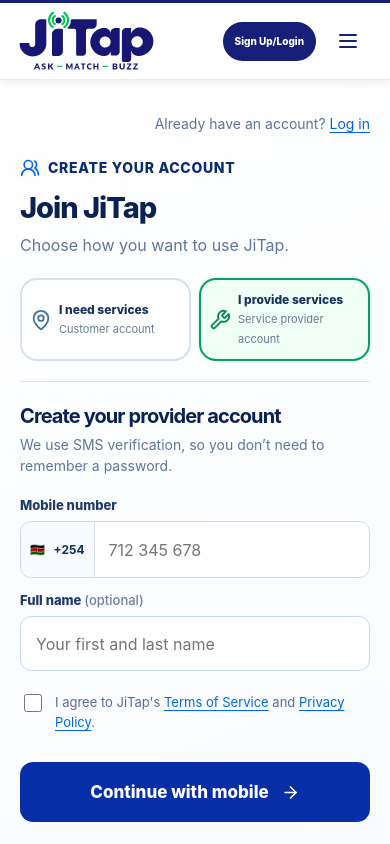
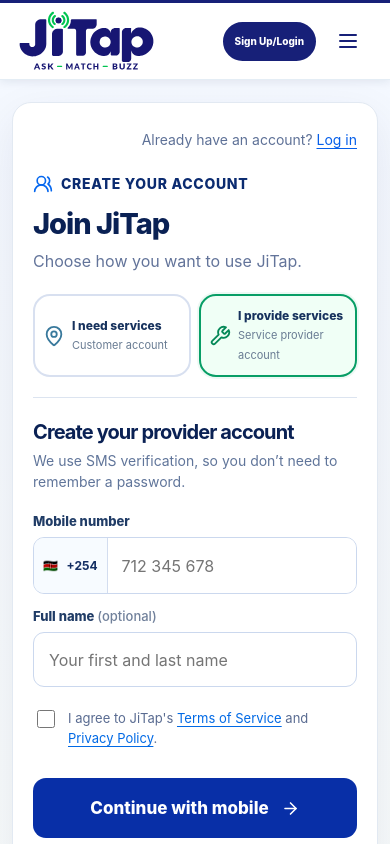
Before and after one commit to Jitap/jitapwebsite, a Next.js app: page /login in a window 390 px wide. Shown: the top 844 px of the page. Built offline with nearby package versions, Linux system fonts and the light colour scheme; no server answers.

Commit message:
Center single-column login/signup card on desktop and mobile

```diff
--- a/src/app/auth.css
+++ b/src/app/auth.css
@@ -113,3 +113,41 @@
 .jt-request-history-card small{color:#648088;font-size:12px}
 .jt-request-history-status{font-size:11px;font-weight:750;border-radius:999px;color:#116b50;background:#e5f7ed;padding:6px 10px;white-space:nowrap}
 @media(max-width:460px){.jt-customer-requests-head h2{font-size:23px}.jt-customer-requests-head>a{padding:9px 11px}.jt-request-history-card{padding:16px}}
+
+
+/* Focused registration/login screen shared by customers and providers.
+   Keep the page independent of marketing imagery and centered at any width. */
+.jt-auth-page,
+.jt-auth-provider.jt-auth-page,
+.jt-auth-customer.jt-auth-page {
+ display:flex;
+ width:100%;
+ min-height:calc(100dvh - 86px);
+ align-items:center;
+ justify-content:center;
+ padding:clamp(24px,5vw,70px) 16px;
+ background:linear-gradient(180deg,#f4f8ff 0%,#f8fbfa 100%);
+}
+.jt-auth-page .jt-auth-promo{display:none}
+.jt-auth-page .jt-auth-panel{
+ display:block;
+ flex:0 1 660px;
+ width:min(100%,660px);
+ padding:clamp(23px,4vw,43px);
+ border:1px solid #e2e9f2;
+ background:#fff;
+ border-radius:24px;
+ box-shadow:0 16px 45px rgba(13,28,74,.08);
+}
+.jt-auth-page .jt-auth-panel-inner{max-width:none;margin:0 auto}
+@media(max-width:760px){
+ .jt-auth-page,.jt-auth-provider.jt-auth-page,.jt-auth-customer.jt-auth-page{
+  min-height:calc(100dvh - 76px);
+  padding:22px 12px 34px;
+  align-items:flex-start;
+ }
+ .jt-auth-page .jt-auth-panel{padding:25px 20px 30px;border-radius:19px}
+}
+@media(max-width:380px){
+ .jt-auth-page .jt-auth-panel{padding:22px 14px}
+}
```
